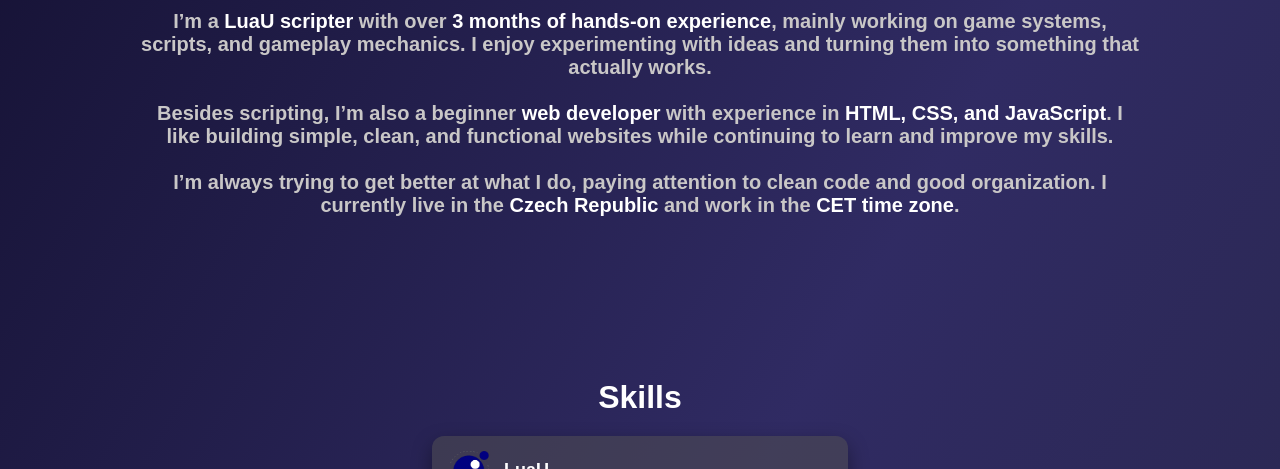
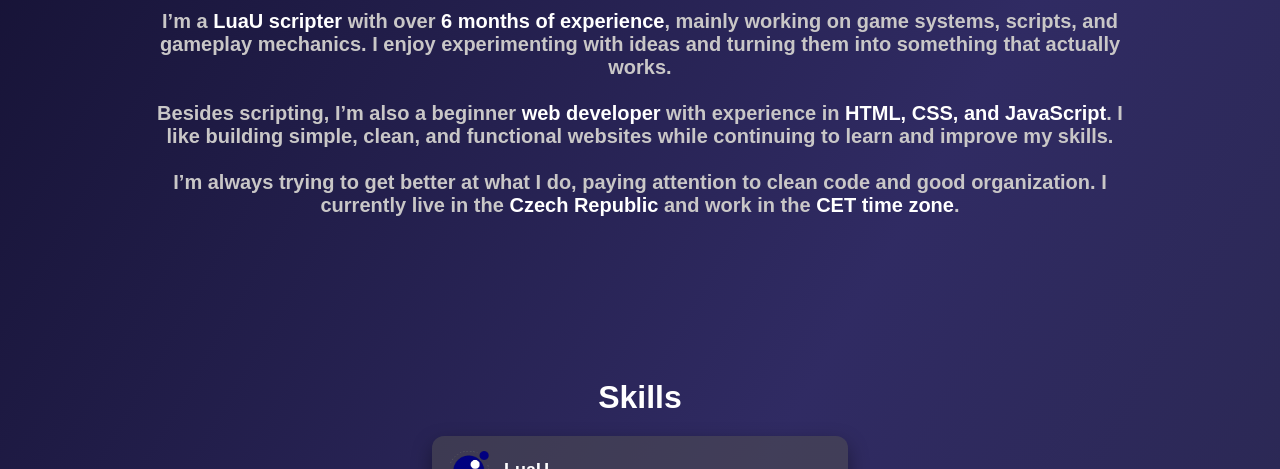
Before and after one commit to Robobond/RoboPort, a plain HTML site: page index.html in a window 1280 px wide. Shown: the part 631-1100 px from the top of the page. Drawn offline with Linux system fonts and the light colour scheme.

Commit message:
Update index.html

```diff
--- a/index.html
+++ b/index.html
@@ -285,7 +285,7 @@
 
 </h2>
 <p class="AbtText">
-  I’m a <strong>LuaU scripter</strong> with over <strong>3 months of hands-on experience</strong>, mainly working on game systems, scripts, and gameplay mechanics. I enjoy experimenting with ideas and turning them into something that actually works.
+  I’m a <strong>LuaU scripter</strong> with over <strong>6 months of experience</strong>, mainly working on game systems, scripts, and gameplay mechanics. I enjoy experimenting with ideas and turning them into something that actually works.
   <br><br>
   Besides scripting, I’m also a beginner <strong>web developer</strong> with experience in <strong>HTML, CSS, and JavaScript</strong>. I like building simple, clean, and functional websites while continuing to learn and improve my skills.
   <br><br>
```
